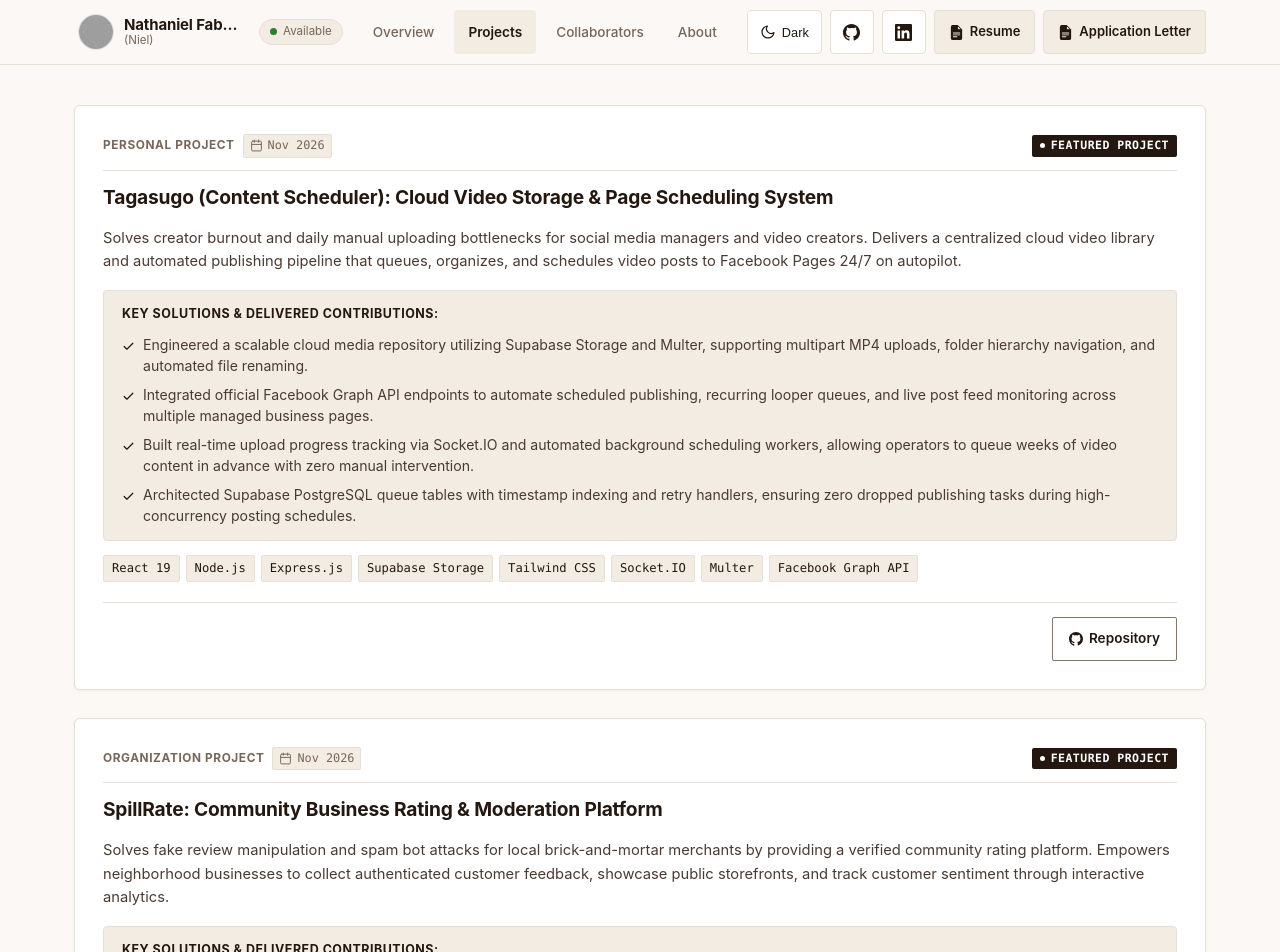
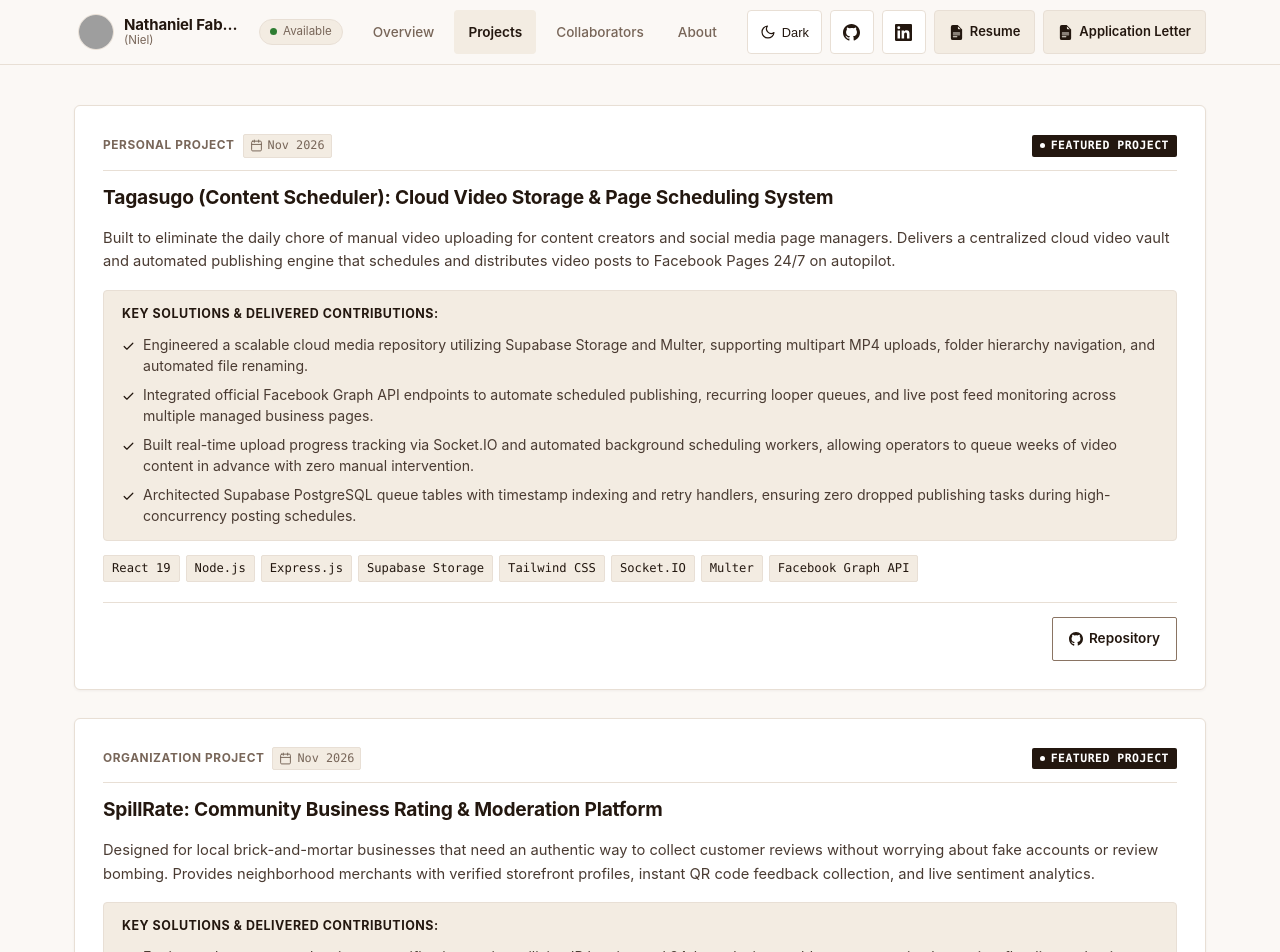
Before and after one commit to nathanielfaborada/nathanielfaborada.github.io, a React (Vite) app: page /projects in a window 1280 px wide. Shown: the top 952 px of the page. Built offline with nearby package versions, Linux system fonts and the light colour scheme; grey boxes are pictures that could not be loaded.

Commit message:
refactor(projects): refine natural problem-solution copywriting across featured projects

```diff
--- a/src/data/projectsData.js
+++ b/src/data/projectsData.js
@@ -8,7 +8,7 @@ export const PROJECTS_DATA = [
     project_date: "Nov 2026",
     headline: "Tagasugo (Content Scheduler): Cloud Video Storage & Page Scheduling System",
     description:
-      "Solves creator burnout and daily manual uploading bottlenecks for social media managers and video creators. Delivers a centralized cloud video library and automated publishing pipeline that queues, organizes, and schedules video posts to Facebook Pages 24/7 on autopilot.",
+      "Built to eliminate the daily chore of manual video uploading for content creators and social media page managers. Delivers a centralized cloud video vault and automated publishing engine that schedules and distributes video posts to Facebook Pages 24/7 on autopilot.",
     contributions: [
       "Engineered a scalable cloud media repository utilizing Supabase Storage and Multer, supporting multipart MP4 uploads, folder hierarchy navigation, and automated file renaming.",
       "Integrated official Facebook Graph API endpoints to automate scheduled publishing, recurring looper queues, and live post feed monitoring across multiple managed business pages.",
@@ -29,7 +29,7 @@ export const PROJECTS_DATA = [
     project_date: "Nov 2026",
     headline: "SpillRate: Community Business Rating & Moderation Platform",
     description:
-      "Solves fake review manipulation and spam bot attacks for local brick-and-mortar merchants by providing a verified community rating platform. Empowers neighborhood businesses to collect authenticated customer feedback, showcase public storefronts, and track customer sentiment through interactive analytics.",
+      "Designed for local brick-and-mortar businesses that need an authentic way to collect customer reviews without worrying about fake accounts or review bombing. Provides neighborhood merchants with verified storefront profiles, instant QR code feedback collection, and live sentiment analytics.",
     contributions: [
       "Engineered an automated anti-spam verification engine utilizing IP logging and 24-hour device cooldowns, preventing bot review flooding and rating manipulation for registered merchants.",
       "Developed dynamic merchant storefront profiles with real-time QR code generation, enabling physical walk-in customers to scan and submit verified feedback in under 30 seconds.",
@@ -145,7 +145,7 @@ export const PROJECTS_DATA = [
     project_date: "Aug 2026",
     headline: "Invitr: Digital Invitation & RSVP System",
     description:
-      "Solves expensive paper printing costs and chaotic manual headcount tracking for weddings, birthdays, and corporate events. Replaces traditional paper invites with interactive digital event portals featuring instant RSVP confirmations, venue mapping, and automated guest notifications.",
+      "Replaces expensive paper stationery and stressful RSVP follow-ups with interactive digital event invitations for weddings and corporate gatherings. Enables guests to view venue maps, confirm attendance online, and receive automated email reminders with real-time headcount tracking for organizers.",
     contributions: [
       "Developed responsive digital event portals with interactive live countdown timers, integrated Google Maps venue navigation, and mobile-first RSVP submission forms.",
       "Integrated Brevo SMTP email automation pipelines to dispatch instant RSVP confirmations, QR check-in passes, and automated event reminders directly to attendee inboxes.",
@@ -166,7 +166,7 @@ export const PROJECTS_DATA = [
     project_date: "Aug 2026",
     headline: "Immaculearn: Collaborative Learning Management System",
     description:
-      "Solves academic disorganization in schools by replacing scattered messaging groups and manual grading spreadsheets with a centralized Learning Management System (LMS). Built as a full-stack academic portal for College of Mary Immaculate, streamlining course delivery, grade tracking, and real-time announcements across 3 distinct user roles.",
+      "Built to replace scattered spreadsheets and messy group chats with an all-in-one digital campus portal for College of Mary Immaculate. Gives teachers, students, and school administrators dedicated dashboards to deliver lessons, take quizzes, view grades, and publish campus announcements in one place.",
     contributions: [
       "Architected modular backend REST APIs and relational MySQL database schemas supporting Role-Based Access Control (RBAC) across 3 distinct user roles (Administrators, Faculty, Students).",
       "Engineered core academic tools including interactive quiz builders, automated grade calculations, structured course content repositories, and instant campus announcement feeds.",
```
Also changed, not shown: 3 other files (tests, documents, lock files or other folders).
